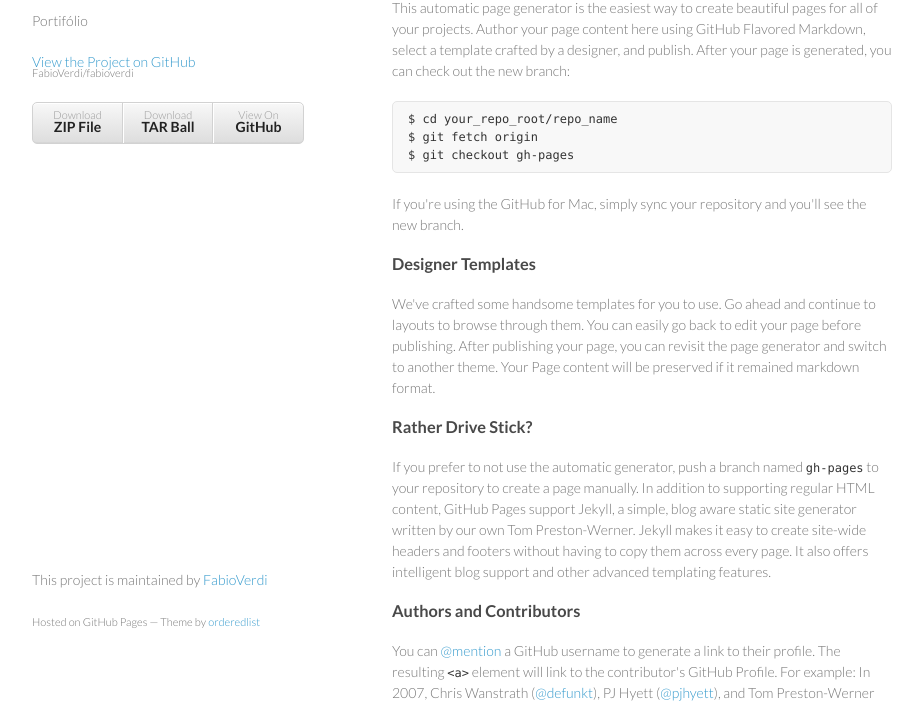
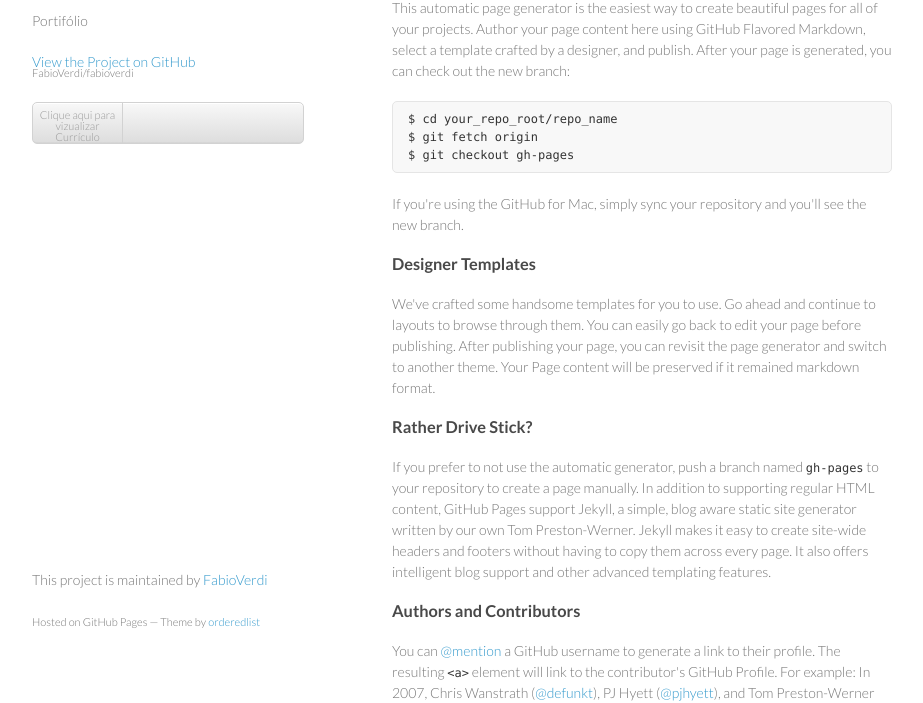
Before and after one commit to FabioVerdi/fabioverdi, a plain HTML site: page index.html in a window 1280 px wide. Shown: the part 99-802 px from the top of the page, without its empty margins (178-1101 px from the left). Drawn offline with Linux system fonts and the light colour scheme.

Commit message:
alterando menu lateral

```diff
--- a/index.html
+++ b/index.html
@@ -22,9 +22,7 @@
 
 
         <ul>
-          <li><a href="https://github.com/FabioVerdi/fabioverdi/zipball/master">Download <strong>ZIP File</strong></a></li>
-          <li><a href="https://github.com/FabioVerdi/fabioverdi/tarball/master">Download <strong>TAR Ball</strong></a></li>
-          <li><a href="https://github.com/FabioVerdi/fabioverdi">View On <strong>GitHub</strong></a></li>
+          <li><a href="curriculo.html" target="_blank">Clique aqui para vizualizar Currículo</a></li>
         </ul>
       </header>
       <section>
```
